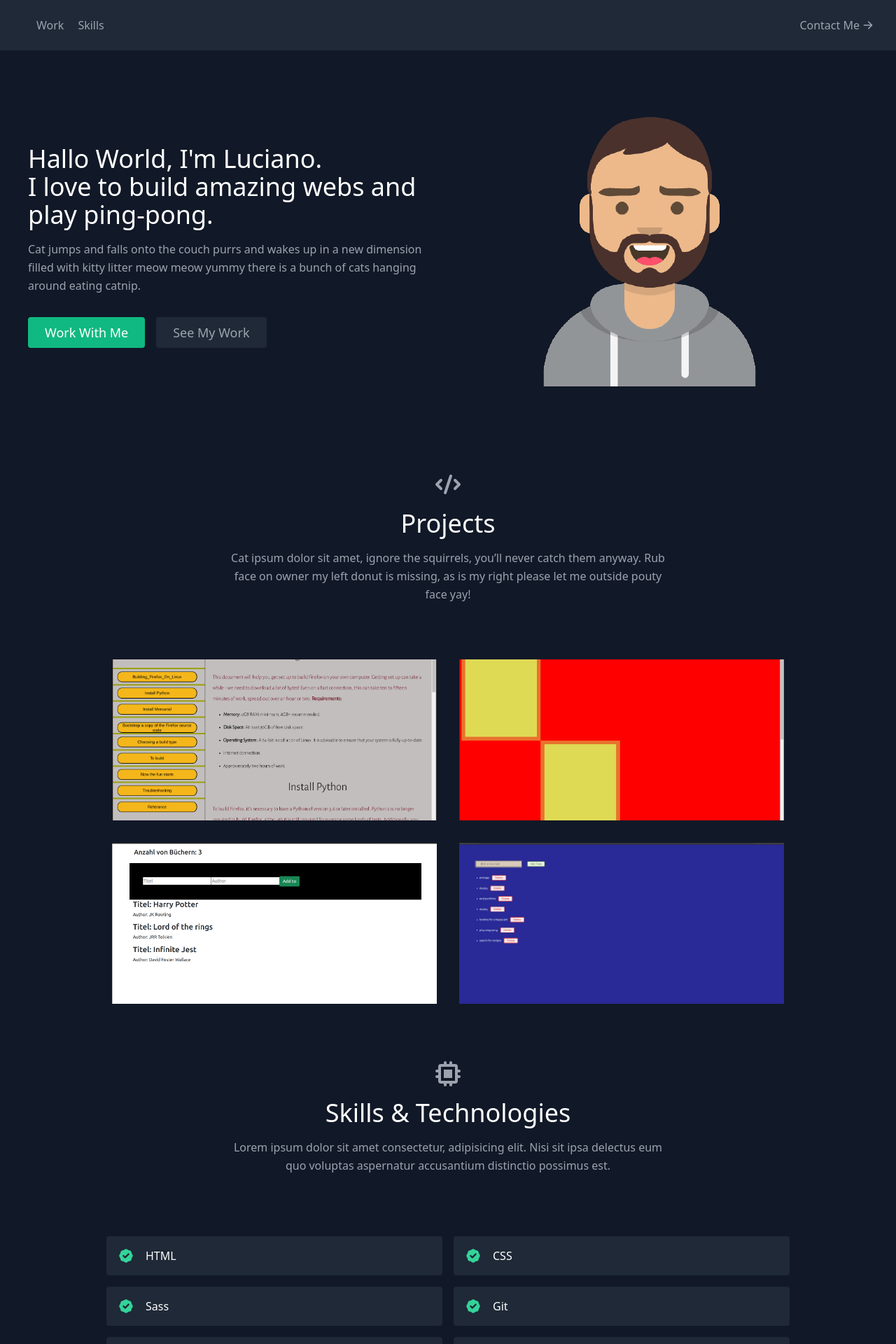
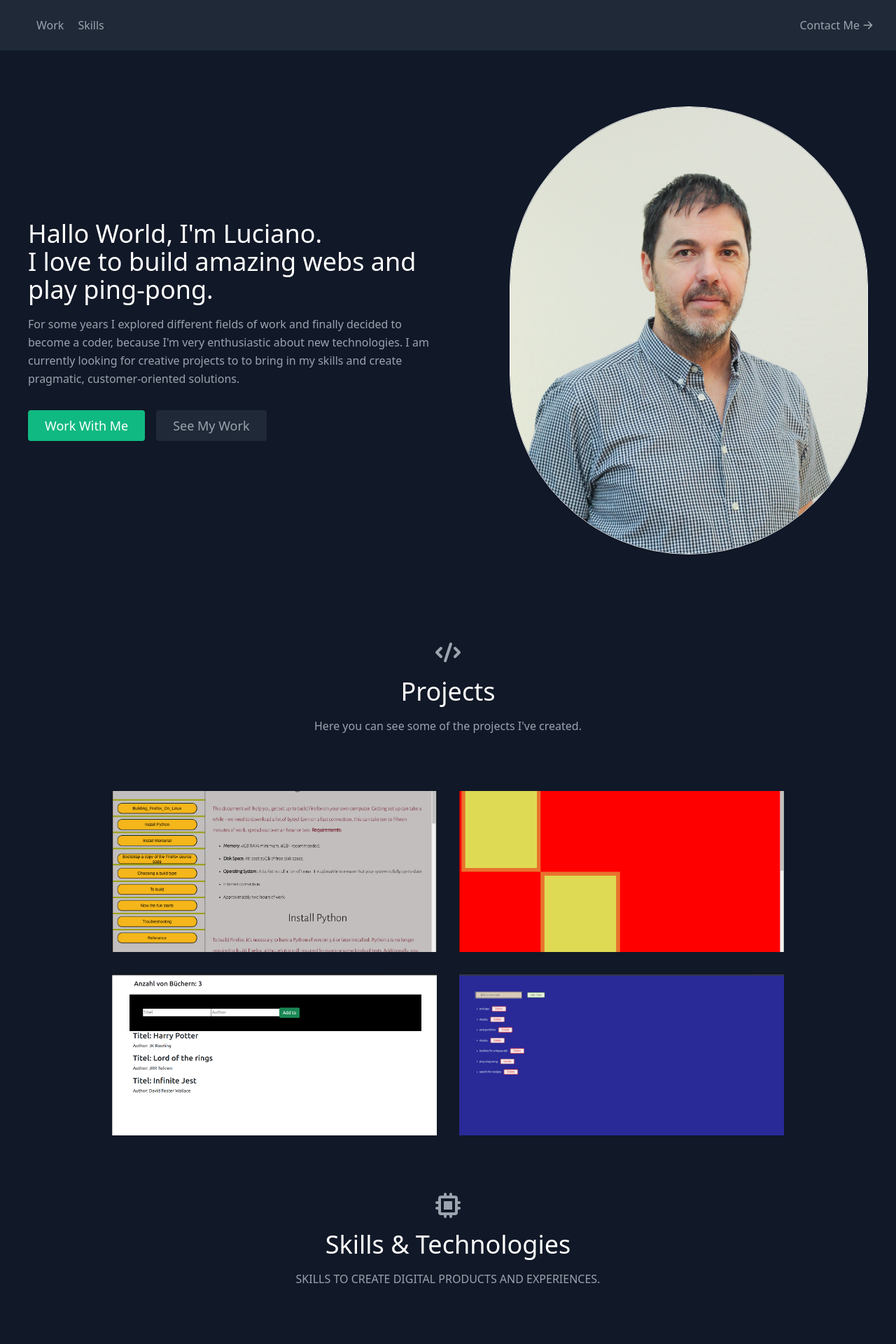
Before and after one commit to luk-fontain/portfolio, a React (Create React App) app: page / in a window 1280 px wide. Shown: the top 1920 px of the page at 70% size. Built offline with nearby package versions, Linux system fonts and the light colour scheme.

Commit message:
foto-perfil

```diff
--- a/src/components/About.js
+++ b/src/components/About.js
@@ -11,7 +11,10 @@ export default function About() {
             webs and play ping-pong.
           </h1>
           <p className="mb-8 leading-relaxed">
-          Cat jumps and falls onto the couch purrs and wakes up in a new dimension filled with kitty litter meow meow yummy there is a bunch of cats hanging around eating catnip.
+          For some years I explored different fields of work and finally decided to become a coder, because I'm very enthusiastic about new technologies.
+I am currently looking for creative projects to
+to bring in my skills and create
+pragmatic, customer-oriented solutions.
           </p>
           <div className="flex justify-center">
             <a
@@ -28,9 +31,9 @@ export default function About() {
         </div>
         <div className="lg:max-w-lg lg:w-full md:w-1/2 w-5/6">
           <img
-            className="object-cover object-center rounded"
-            alt="hero"
-            src="./avatar.png"
+            className="object-cover object-center rounded-full border border-gray-100 shadow-sm"
+            alt="foto luciano rios marco "
+            src="./foto.jpg"
           />
         </div>
       </div>
--- a/src/components/Contact.js
+++ b/src/components/Contact.js
@@ -35,9 +35,6 @@ export default function Contact() {
           <h2 className="text-white sm:text-4xl text-3xl mb-1 font-medium title-font">
             Hire Me
           </h2>
-          <p className="leading-relaxed mb-5">
-          Accusantium culpa or odit for ratione quis for dicta laboris. Ratione elit or corporis ab so quisquam.
-          </p>
           <div className="relative mb-4">
             <label htmlFor="name" className="leading-7 text-sm text-gray-400">
               Name
--- a/src/components/Projects.js
+++ b/src/components/Projects.js
@@ -12,7 +12,7 @@ export default function Projects() {
             Projects
           </h1>
           <p className="lg:w-2/3 mx-auto leading-relaxed text-base">
-          Cat ipsum dolor sit amet, ignore the squirrels, you’ll never catch them anyway. Rub face on owner my left donut is missing, as is my right please let me outside pouty face yay!
+          Here you can see some of the projects I've created.
           </p>
         </div>
         <div className="flex flex-wrap -m-4">
--- a/src/components/Skills.js
+++ b/src/components/Skills.js
@@ -12,9 +12,10 @@ export default function Skills() {
             Skills &amp; Technologies
           </h1>
           <p className="text-base leading-relaxed xl:w-2/4 lg:w-3/4 mx-auto">
-            Lorem ipsum dolor sit amet consectetur, adipisicing elit. Nisi sit
-            ipsa delectus eum quo voluptas aspernatur accusantium distinctio
-            possimus est.
+          SKILLS
+
+TO CREATE DIGITAL PRODUCTS AND
+EXPERIENCES.
           </p>
         </div>
         <div className="flex flex-wrap lg:w-4/5 sm:mx-auto sm:mb-2 -mx-2">
```
Also changed, not shown: public/avatar.png (deleted), public/foto.jpg (added).
